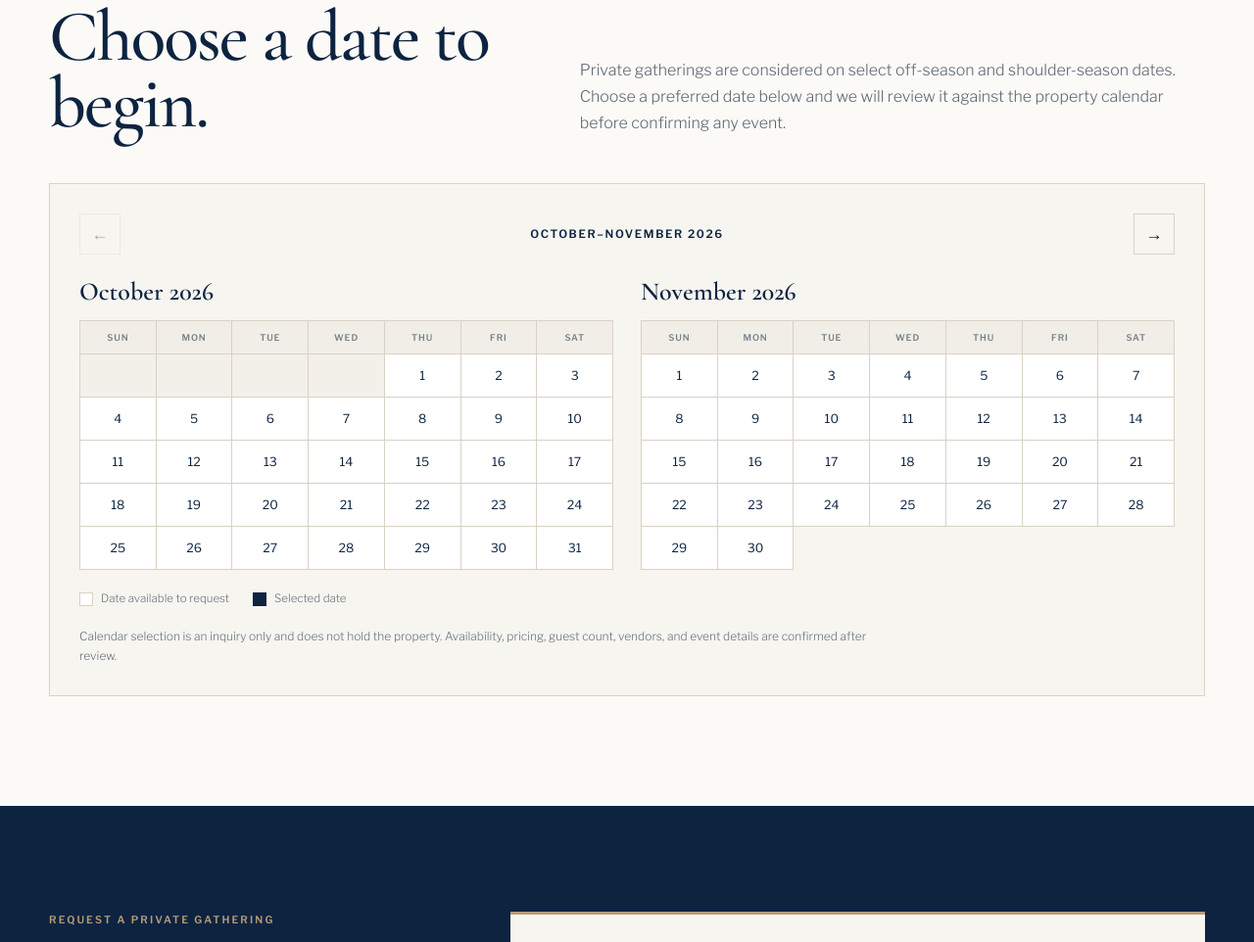
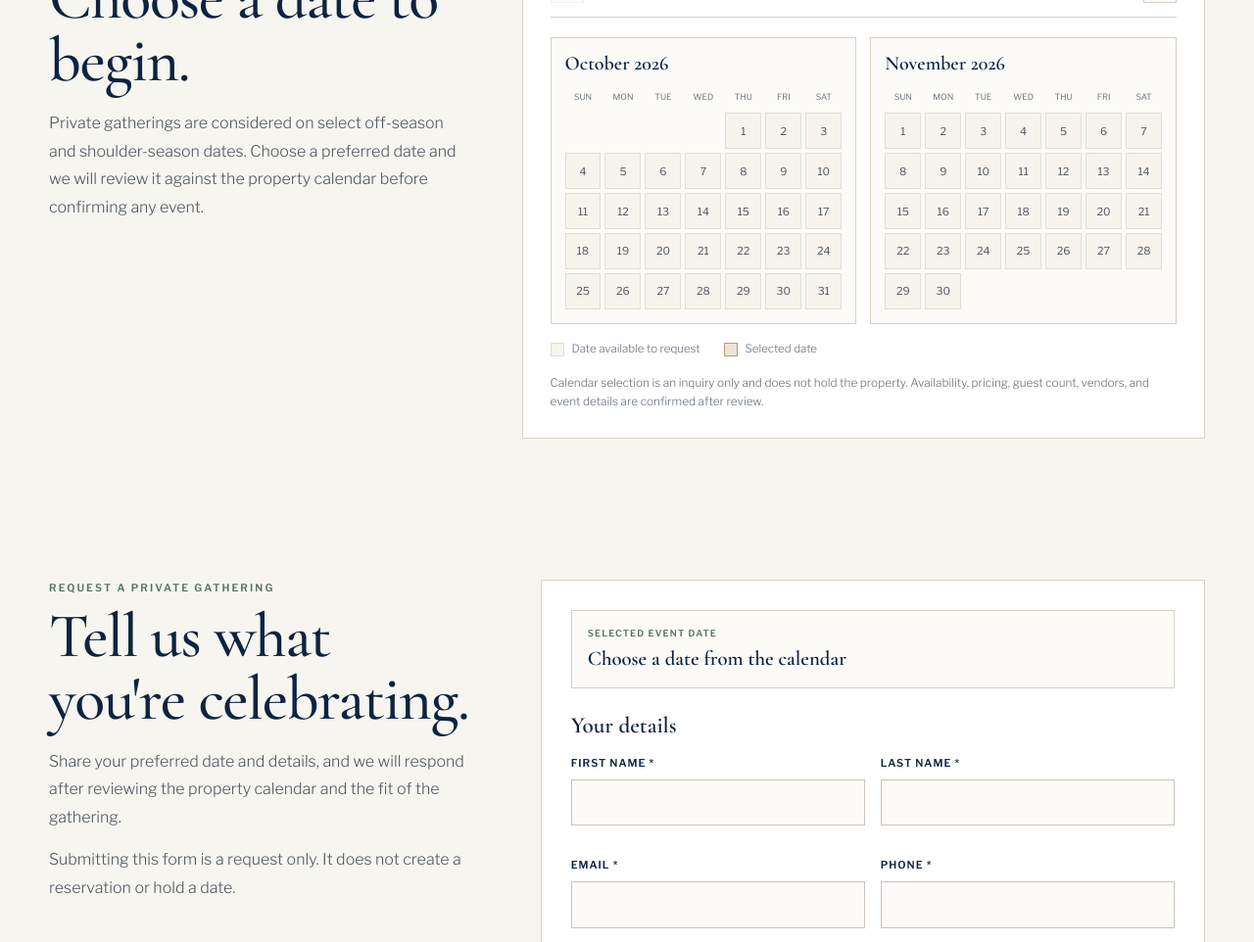
Before and after one commit to vineyardvistaproperties/vineyardvistaproperties, a website: page gather.html in a window 1280 px wide. Shown: the part 4180-5142 px from the top of the page at 98% size. Drawn offline with nearby package versions, Linux system fonts and the light colour scheme; files whose address does not match are found by name.

Commit message:
Add files via upload

```diff
--- a/gather.html
+++ b/gather.html
@@ -127,59 +127,55 @@
     .details-strip strong{display:block;font:600 1.35rem "Cormorant Garamond",serif;color:var(--navy);margin-top:8px}
     .details-strip span:last-child{display:block;color:#6B747D;font-size:.79rem;margin-top:5px}
 
-    .event-booking{padding:102px 0 112px;border-top:1px solid var(--line);background:rgba(255,255,255,.5)}
-    .booking-heading{display:grid;grid-template-columns:.85fr 1.15fr;gap:70px;align-items:end;margin-bottom:48px}
-    .booking-heading h2{font:500 clamp(3.2rem,5.8vw,5.2rem)/.92 "Cormorant Garamond",Georgia,serif;color:var(--navy);letter-spacing:-.03em;margin:14px 0 0}
-    .booking-heading p:last-child{margin:0;color:#5e6872;max-width:650px}
-    .calendar-shell{background:var(--ivory);border:1px solid var(--line);padding:30px}
-    .calendar-toolbar{display:flex;align-items:center;justify-content:space-between;gap:20px;margin-bottom:22px}
-    .calendar-toolbar button{width:42px;height:42px;border:1px solid var(--line);background:transparent;color:var(--navy);font-size:1.1rem;cursor:pointer}
+    .event-booking{padding:72px 0;background:var(--soft);border-top:0}
+    .booking-layout{display:grid;grid-template-columns:.75fr 1.25fr;gap:64px;align-items:start}
+    .booking-layout h2,.request-layout h2{font:500 clamp(3rem,5vw,4.5rem)/1 "Cormorant Garamond",Georgia,serif;color:var(--navy);letter-spacing:-.02em;margin:8px 0 18px}
+    .booking-copy{color:#4D5660;line-height:1.8;margin:0}
+    .calendar-shell{background:#fff;border:1px solid var(--line);padding:28px}
+    .calendar-toolbar{display:flex;align-items:center;justify-content:space-between;gap:20px;padding-bottom:14px;border-bottom:1px solid var(--line);margin-bottom:20px}
+    .calendar-toolbar button{width:34px;height:34px;border:1px solid var(--line);background:#FCFBF8;color:var(--navy);font-size:1rem;cursor:pointer}
     .calendar-toolbar button:hover{border-color:var(--sand)}
-    .calendar-range-label{font:600 .72rem "Libre Franklin",sans-serif;text-transform:uppercase;letter-spacing:.14em;color:var(--navy)}
-    .calendar-months{display:grid;grid-template-columns:1fr 1fr;gap:28px}
-    .calendar-month{min-width:0}
-    .calendar-month h3{font:600 1.62rem "Cormorant Garamond",Georgia,serif;color:var(--navy);margin:0 0 14px}
-    .calendar-grid{display:grid;grid-template-columns:repeat(7,1fr);border-top:1px solid var(--line);border-left:1px solid var(--line)}
-    .calendar-grid .dow,.calendar-day{min-height:44px;display:grid;place-items:center;border-right:1px solid var(--line);border-bottom:1px solid var(--line)}
-    .calendar-grid .dow{min-height:34px;font-size:.57rem;text-transform:uppercase;letter-spacing:.1em;color:#7a8289;font-weight:600;background:#f1eee8}
-    .calendar-day{font-size:.78rem;color:var(--navy);background:#fff;position:relative}
-    button.calendar-day{font-family:inherit;border-top:0;border-left:0;cursor:pointer;padding:0}
-    button.calendar-day:hover{box-shadow:inset 0 0 0 1px var(--sand)}
-    .calendar-day.outside{background:#f3f0ea;color:#b1b1ad;cursor:default}
-    .calendar-day.past{background:#f3f0ea;color:#b1b1ad;cursor:not-allowed}
-    .calendar-day.selected{background:var(--navy);color:#fff;box-shadow:inset 0 0 0 2px var(--sand)}
-    .calendar-legend{display:flex;gap:24px;flex-wrap:wrap;margin-top:20px;color:#6d747b;font-size:.72rem}
+    .calendar-range-label{font:500 .65rem "Libre Franklin",sans-serif;text-transform:uppercase;letter-spacing:.12em;color:var(--navy)}
+    .calendar-months{display:grid;grid-template-columns:1fr 1fr;gap:14px}
+    .calendar-month{border:1px solid var(--line);background:#FCFBF8;padding:14px;min-width:0}
+    .calendar-month h3{margin:0 0 10px;font:600 1.25rem "Cormorant Garamond",Georgia,serif;color:var(--navy)}
+    .calendar-grid{display:grid;grid-template-columns:repeat(7,1fr);gap:4px}
+    .calendar-grid .dow{display:flex;align-items:center;justify-content:center;min-height:24px;border:0;background:transparent;text-align:center;font-size:.54rem;text-transform:uppercase;letter-spacing:0;color:var(--muted);font-weight:400}
+    .calendar-day{display:flex;align-items:center;justify-content:center;aspect-ratio:1;min-height:0;border:1px solid #E3DDD3;background:#F7F3ED;color:#4D5660;font-size:.68rem;position:relative}
+    button.calendar-day{font-family:inherit;cursor:pointer;padding:0}
+    button.calendar-day:hover{border-color:var(--sand)}
+    .calendar-day.outside,.calendar-day.past{border-color:transparent;background:transparent;color:#b1b1ad;cursor:default}
+    .calendar-day.selected{border-color:var(--sand);background:#EDE2D4;color:var(--navy);font-weight:600;box-shadow:none}
+    .calendar-legend{display:flex;gap:24px;flex-wrap:wrap;margin-top:16px;color:#66717B;font-size:.72rem}
     .calendar-legend span{display:flex;align-items:center;gap:8px}
-    .legend-swatch{width:14px;height:14px;border:1px solid var(--line);background:#fff;display:inline-block}
-    .legend-swatch.selected{background:var(--navy);border-color:var(--navy)}
-    .calendar-note{margin:18px 0 0;color:#69737d;font-size:.75rem;max-width:820px}
+    .legend-swatch{width:14px;height:14px;border:1px solid #E3DDD3;background:#F7F3ED;display:inline-block}
+    .legend-swatch.selected{background:#EDE2D4;border-color:var(--sand)}
+    .calendar-note{margin:16px 0 0;color:#66717B;font-size:.74rem;line-height:1.55}
 
-    .inquiry{padding:108px 0 114px;background:var(--navy);color:white;scroll-margin-top:104px}
-    .inquiry .kicker{color:var(--sand)}
-    .inquiry-grid{display:grid;grid-template-columns:.72fr 1.28fr;gap:72px;align-items:start}
-    .inquiry h2{font:500 clamp(3.7rem,6.5vw,6rem)/.9 "Cormorant Garamond",serif;margin:16px 0 24px;letter-spacing:-.035em;max-width:780px}
-    .inquiry-copy>p:last-child{color:#DCE2E7;max-width:570px;margin:0}
-    .request-form{background:var(--ivory);color:var(--ink);padding:34px;border-top:3px solid var(--sand)}
-    .request-form fieldset{border:0;padding:0;margin:0 0 28px}
-    .request-form legend{font:600 1.55rem "Cormorant Garamond",Georgia,serif;color:var(--navy);padding:0;margin:0 0 18px}
-    .form-grid{display:grid;grid-template-columns:1fr 1fr;gap:18px}
+    .inquiry{padding:72px 0;background:var(--ivory);color:var(--ink);scroll-margin-top:104px}
+    .inquiry .kicker{color:var(--sage)}
+    .request-layout{display:grid;grid-template-columns:.78fr 1.22fr;gap:68px;align-items:start}
+    .request-copy{color:#4D5660;line-height:1.8;margin:0 0 14px}
+    .request-form{background:#fff;border:1px solid var(--line);padding:30px;color:var(--ink)}
+    .request-form fieldset{border:0;padding:0;margin:0 0 24px}
+    .request-form fieldset.form-section+fieldset.form-section{padding-top:24px;border-top:1px solid var(--line)}
+    .request-form legend{padding:0;margin:0 0 16px;font:600 1.45rem "Cormorant Garamond",Georgia,serif;color:var(--navy)}
+    .form-grid{display:grid;grid-template-columns:1fr 1fr;gap:16px}
     .form-grid .full{grid-column:1/-1}
-    .form-grid .compact-full{grid-column:1/-1;max-width:calc(50% - 9px)}
-    .request-form label{display:block;font-size:.66rem;text-transform:uppercase;letter-spacing:.09em;font-weight:600;color:#59636d}
-    .request-form input,.request-form select,.request-form textarea{width:100%;margin-top:7px;border:1px solid #cfc7bb;background:#fff;color:var(--ink);padding:13px 14px;font:400 .9rem "Libre Franklin",Arial,sans-serif;border-radius:0;outline:none}
-    .request-form input:focus,.request-form select:focus,.request-form textarea:focus{border-color:var(--sand);box-shadow:0 0 0 1px var(--sand)}
+    .form-grid .compact-full{grid-column:1/-1;max-width:calc(50% - 8px)}
+    .request-form label{display:block;margin:0 0 16px;color:var(--navy);font-size:.67rem;font-weight:600;text-transform:uppercase;letter-spacing:.09em}
+    .request-form input,.request-form select,.request-form textarea{display:block;width:100%;margin-top:7px;padding:12px 13px;border:1px solid #CBC3B8;border-radius:0;background:#FCFBF8;color:var(--ink);font:300 .91rem/1.45 "Libre Franklin",Arial,sans-serif}
+    .request-form input:focus,.request-form select:focus,.request-form textarea:focus{outline:2px solid rgba(184,156,122,.28);outline-offset:1px;border-color:var(--sand);box-shadow:none}
     .request-form textarea{resize:vertical;min-height:128px}
-    .form-note{margin:8px 0 0;color:#777f87;font-size:.69rem;text-transform:none;letter-spacing:0;font-weight:300}
-    .selected-date-card{border:1px solid var(--line);padding:16px 18px;margin-bottom:26px;background:#fff}
+    .selected-date-card{border:1px solid var(--line);padding:15px 16px;margin-bottom:24px;background:#FCFBF8}
     .selected-date-card span{display:block;font-size:.58rem;text-transform:uppercase;letter-spacing:.13em;color:var(--sage);font-weight:600;margin-bottom:5px}
-    .selected-date-card strong{font:600 1.45rem "Cormorant Garamond",Georgia,serif;color:var(--navy)}
-    .checkbox-row{display:flex!important;gap:10px;align-items:flex-start;text-transform:none!important;letter-spacing:0!important;font-size:.78rem!important;font-weight:300!important;color:#5d6670!important}
-    .checkbox-row input{width:auto;margin:4px 0 0;flex:0 0 auto}
-    .request-form .event-button{display:inline-block;text-decoration:none;color:white;background:var(--navy);padding:15px 20px;text-transform:uppercase;letter-spacing:.12em;font-size:.66rem;font-weight:600;border:1px solid var(--navy);cursor:pointer}
-    .request-form .event-button:hover{background:transparent;color:var(--navy)}
-    .form-status{min-height:1.5em;margin:14px 0 0!important;color:#58626c!important;font-size:.75rem!important}
-    .rate-note{margin-top:18px!important;font-size:.72rem!important;color:#AEB8C1!important}
-
+    .selected-date-card strong{font:600 1.3rem "Cormorant Garamond",Georgia,serif;color:var(--navy)}
+    .checkbox-row{display:flex!important;align-items:flex-start;gap:10px;margin:3px 0 18px!important;text-transform:none!important;letter-spacing:0!important;font-size:.86rem!important;font-weight:300!important;color:#4E5964!important}
+    .checkbox-row input{width:auto!important;margin:4px 0 0!important;flex:0 0 auto}
+    .checkbox-row span{line-height:1.6}
+    .request-form .event-button{display:block;width:100%;min-height:51px;border:1px solid var(--navy);background:var(--navy);color:#fff;text-transform:uppercase;letter-spacing:.13em;font-size:.68rem;font-weight:600;cursor:pointer;text-decoration:none}
+    .request-form .event-button:hover{background:#173654;color:#fff}
+    .form-status{min-height:1.3em;margin:12px 0 0;color:var(--muted);font-size:.8rem}
     footer{background:#081A30;color:white;padding:38px 0}
     .footer-inner{display:flex;justify-content:space-between;gap:30px;align-items:center}
     .footer-brand{font:600 1.45rem "Cormorant Garamond",serif}
@@ -187,18 +183,24 @@
     .footer-links{display:flex;gap:18px;align-items:center;flex-wrap:wrap}
     .footer-inner a{color:white;text-decoration:none;text-transform:uppercase;letter-spacing:.11em;font-size:.62rem;border-bottom:1px solid rgba(255,255,255,.35);padding-bottom:3px}
 
+    @media(max-width:980px){
+      .booking-layout,.request-layout{grid-template-columns:1fr;gap:42px}.calendar-months{grid-template-columns:1fr}
+    }
+    @media(max-width:640px){
+      .event-booking,.inquiry{padding:56px 0}.calendar-shell{padding:22px 18px}.request-form{padding:22px 18px}.form-grid{grid-template-columns:1fr;gap:0}.form-grid .full,.form-grid .compact-full{grid-column:auto;max-width:none}
+    }
     @media(max-width:930px){
       .hero{grid-template-columns:1fr;gap:30px;min-height:auto;padding:72px 0 82px}.hero-mark{display:none}
       .occasion-grid{grid-template-columns:1fr 1fr}.editorial-split{grid-template-columns:1fr;gap:35px}
       .experience-grid{grid-template-columns:1fr}.experience-item{border-right:0;border-bottom:1px solid var(--line);padding:28px 0;margin:0}.experience-item:last-child{border-bottom:0}
-      .planning-list{grid-template-columns:1fr;gap:34px}.details-strip{grid-template-columns:1fr 1fr}.booking-heading{grid-template-columns:1fr;gap:22px}.calendar-months{grid-template-columns:1fr}.inquiry-grid{grid-template-columns:1fr;gap:42px}
+      .planning-list{grid-template-columns:1fr;gap:34px}.details-strip{grid-template-columns:1fr 1fr}
       .editorial-feature{grid-template-columns:1fr;gap:34px}.editorial-feature-copy{grid-template-columns:1fr;gap:24px}.inline-figure{justify-self:start;width:min(100%,420px)}
       .occasion-composition{grid-template-columns:1fr}.occasion-photo-stack{grid-template-columns:1fr 1fr}.occasion-photo-stack .photo-frame,.occasion-photo-stack .photo-frame:last-child{height:220px}
       .experience-inline{grid-template-columns:1fr 320px;gap:28px}.planning-editorial{grid-template-columns:1fr 300px;gap:34px}
     }
     @media(max-width:760px){
       .shell{width:min(var(--max),calc(100% - 30px))}.brand-row{min-height:74px}.menu-toggle{display:block}.site-nav{display:none;position:absolute;top:74px;left:0;right:0;background:var(--ivory);padding:20px 15px 24px;border-bottom:1px solid var(--line);flex-direction:column;align-items:flex-start;gap:16px}.site-nav.open{display:flex}
-      .hero h1{font-size:clamp(3.5rem,17vw,5.4rem)}.section{padding:70px 0}.section-heading{align-items:flex-start;flex-direction:column;gap:16px}.occasion-grid,.details-strip{grid-template-columns:1fr}.event-booking{padding:72px 0 80px}.calendar-shell{padding:18px}.calendar-months{grid-template-columns:1fr}.calendar-grid .dow,.calendar-day{min-height:40px}.inquiry{padding:82px 0}.request-form{padding:24px 18px}.form-grid{grid-template-columns:1fr}.form-grid .full,.form-grid .compact-full{grid-column:auto;max-width:none}.footer-inner{align-items:flex-start;flex-direction:column}
+      .hero h1{font-size:clamp(3.5rem,17vw,5.4rem)}.section{padding:70px 0}.section-heading{align-items:flex-start;flex-direction:column;gap:16px}.occasion-grid,.details-strip{grid-template-columns:1fr}.footer-inner{align-items:flex-start;flex-direction:column}
       .editorial-feature{grid-template-columns:1fr}.editorial-feature-copy{grid-template-columns:1fr;gap:22px}.inline-figure{width:min(88%,340px);justify-self:center}.inline-figure .photo-frame{height:220px}
       .occasion-composition{grid-template-columns:1fr}.occasion-photo-stack{grid-template-columns:1fr 1fr;gap:12px}.occasion-photo-stack .photo-frame,.occasion-photo-stack .photo-frame:last-child{height:170px}
       .experience-inline{grid-template-columns:1fr;gap:24px}.experience-inline .photo-frame{width:min(88%,330px);height:210px}.planning-editorial{grid-template-columns:1fr;gap:28px}.planning-visuals{grid-template-columns:1fr 1fr;gap:12px}.planning-visuals .photo-frame,.planning-visuals .photo-frame:last-child{height:170px}
@@ -316,13 +318,11 @@
 </div>
 </section>
 <section class="event-booking" id="event-availability">
-  <div class="shell">
-    <div class="booking-heading">
-      <div>
-        <p class="kicker">Event Availability</p>
-        <h2>Choose a date to begin.</h2>
-      </div>
-      <p>Private gatherings are considered on select off-season and shoulder-season dates. Choose a preferred date below and we will review it against the property calendar before confirming any event.</p>
+  <div class="shell booking-layout">
+    <div>
+      <p class="kicker">Event Availability</p>
+      <h2>Choose a date to begin.</h2>
+      <p class="booking-copy">Private gatherings are considered on select off-season and shoulder-season dates. Choose a preferred date and we will review it against the property calendar before confirming any event.</p>
     </div>
     <div class="calendar-shell">
       <div class="calendar-toolbar">
@@ -340,19 +340,19 @@
   </div>
 </section>
 <section class="inquiry" id="inquiry">
-  <div class="shell inquiry-grid">
-    <div class="inquiry-copy">
+  <div class="shell request-layout">
+    <div>
       <p class="kicker">Request a Private Gathering</p>
       <h2>Tell us what you're celebrating.</h2>
-      <p>Use the same simple request process as a Vineyard Vista stay: share your preferred date and details, and we will respond after reviewing the property calendar and the fit of the gathering.</p>
-      <p class="rate-note">Submitting this form is a request only. It does not create a reservation or hold a date.</p>
+      <p class="request-copy">Share your preferred date and details, and we will respond after reviewing the property calendar and the fit of the gathering.</p>
+      <p class="request-copy">Submitting this form is a request only. It does not create a reservation or hold a date.</p>
     </div>
     <form class="request-form" id="event-request-form" novalidate>
       <div class="selected-date-card" aria-live="polite">
         <span>Selected event date</span>
         <strong id="selected-date-display">Choose a date from the calendar</strong>
       </div>
-      <fieldset>
+      <fieldset class="form-section">
         <legend>Your details</legend>
         <div class="form-grid">
           <label>First name *<input type="text" name="first_name" autocomplete="given-name" required></label>
@@ -361,7 +361,7 @@
           <label>Phone *<input type="tel" name="phone" autocomplete="tel" required></label>
         </div>
       </fieldset>
-      <fieldset>
+      <fieldset class="form-section">
         <legend>Gathering details</legend>
         <div class="form-grid">
           <label>Preferred event date *<input id="event-date" type="date" name="event_date" min="2026-10-01" max="2027-05-31" required></label>
@@ -400,10 +400,8 @@
         </div>
       </fieldset>
       <label class="checkbox-row"><input type="checkbox" name="acknowledgement" required><span>I understand that this is an inquiry only and that the date, rate, guest count, and event terms are subject to review and written approval.</span></label>
-      <div style="margin-top:24px">
-        <button class="event-button" type="submit">Submit Event Request</button>
-        <p class="form-status" id="event-form-status" role="status" aria-live="polite"></p>
-      </div>
+      <button class="event-button" type="submit">Submit Event Request</button>
+      <p class="form-status" id="event-form-status" role="status" aria-live="polite"></p>
     </form>
   </div>
 </section>
```
Also changed, not shown: stay.html (+13 -14 lines).
